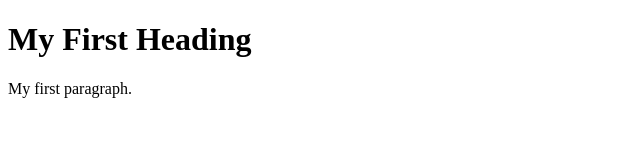
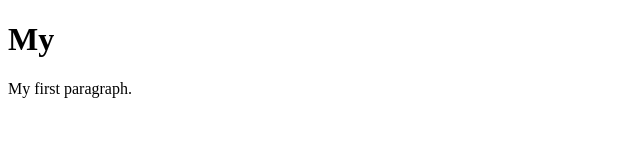
Before and after one commit to oldeco/ai, a plain HTML site: page index.html in a window 1280 px wide. Shown: the whole page, without its empty margins (0-640 px from the left). Drawn offline with Linux system fonts and the light colour scheme.

Commit message:
Update index.html

```diff
--- a/index.html
+++ b/index.html
@@ -3,7 +3,7 @@
   <p style="background-image: url('aibackground.png');">
 <body>
 
-<h1>My First Heading</h1>
+<h1>My</h1>
 <p>My first paragraph.</p>
 
 </body>
```
